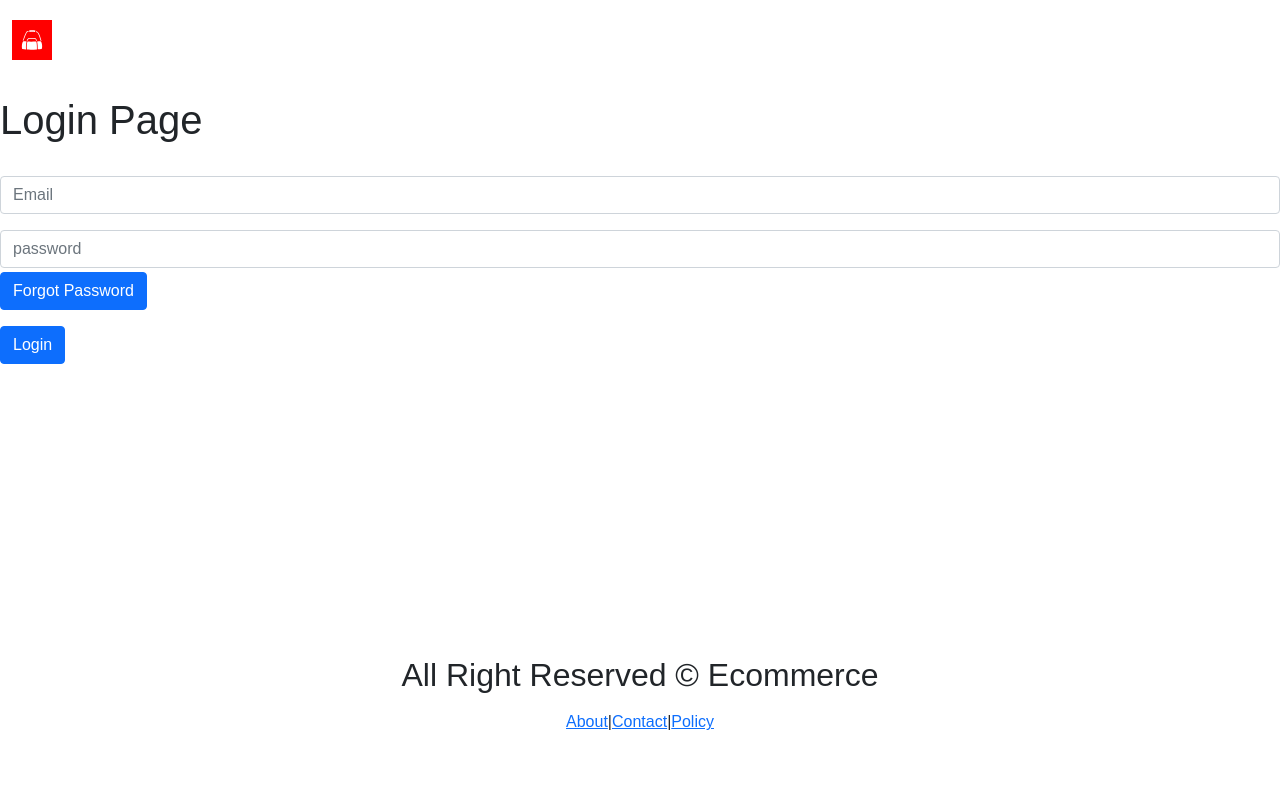
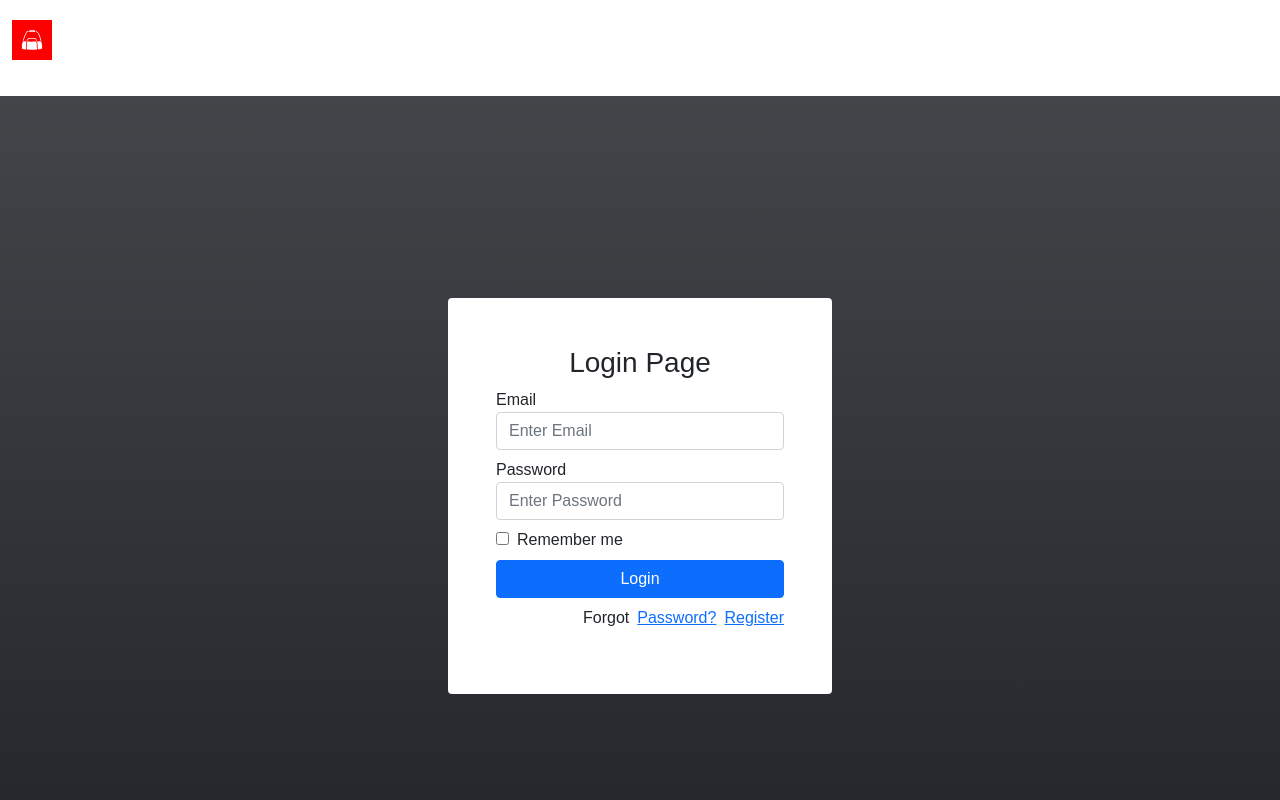
Before and after one commit to muzammildalia/tracking-app-mern, a React (Create React App) app in the folder client/: page /login in a window 1280 px wide. Shown: the top 800 px of the page. Built offline with nearby package versions, Linux system fonts and the light colour scheme.

Commit message:
Authentication

```diff
--- a/client/src/pages/Auth/Login.js
+++ b/client/src/pages/Auth/Login.js
@@ -1,18 +1,16 @@
-import React, { useState } from 'react'
-import Layout from '../../components/layouts/Layout'
-import { toast } from 'react-hot-toast'
-import axios from 'axios'
-import { useNavigate, useLocation, Link } from 'react-router-dom'
-import { useAuth } from '../../context/auth'
-
+import React, { useState } from "react";
+import Layout from "../../components/layouts/Layout";
+import { toast } from "react-hot-toast";
+import axios from "axios";
+import { useNavigate, useLocation, Link } from "react-router-dom";
+import { useAuth } from "../../context/auth";
+import "./style.css";
 const Login = () => {
   const [email, setEmail] = useState("");
   const [password, setpassword] = useState("");
-    const [auth, setAuth] = useAuth()
+  const [auth, setAuth] = useAuth();
   const navigate = useNavigate();
   const location = useLocation();
-
-
 
   const handlesubmit = async (e) => {
     e.preventDefault();
@@ -26,12 +24,11 @@ const Login = () => {
         setAuth({
           ...auth,
           user: res.data.user,
-                    token: res.data.token
+          token: res.data.token,
         });
-                localStorage.setItem('auth', JSON.stringify(res.data))
+        localStorage.setItem("auth", JSON.stringify(res.data));
         navigate(location.state || "/");
-            }
-            else {
+      } else {
         toast.error(res.data.message);
       }
     } catch (error) {
@@ -41,24 +38,82 @@ const Login = () => {
   };
   return (
     <Layout>
-            <div className='register'>
-                <h1> Login Page </h1> <br />
+      {/* <div className="register"> */}
+      <div className="login template d-flex justify-content-center align-items-center vh-100 bg-dark bg-gradient">
+        <div className="form_container 50-w p-5 rounded bg-white">
+          {/* <h1> Login Page </h1> <br /> */}
+
           <form onSubmit={handlesubmit}>
-                    <div class="mb-3">
-                        <input type="email" value={email} onChange={(e) => setEmail(e.target.value)} placeholder='Email' class="form-control" id="exampleInputEmail1" aria-describedby="emailHelp" required />
+            <h3 className="text-center"> Login Page </h3>
+            <div class="mb-2">
+              <label htmlFor="email">Email</label>
+              <input
+                type="email"
+                value={email}
+                onChange={(e) => setEmail(e.target.value)}
+                placeholder="Enter Email"
+                class="form-control"
+                id="exampleInputEmail1"
+                aria-describedby="emailHelp"
+                required
+              />
             </div>
-                    <div class="mb-1">
-                        <input type="password" value={password} onChange={(e) => setpassword(e.target.value)} placeholder='password' class="form-control" id="exampleInputPassword1" required />
+
+            <div class="mb-2">
+              <label htmlFor="password">Password</label>
+              <input
+                type="password"
+                value={password}
+                onChange={(e) => setpassword(e.target.value)}
+                placeholder="Enter Password"
+                class="form-control"
+                id="exampleInputPassword1"
+                required
+              />
             </div>
-                    <div class="mb-3">
-                        <button type="button" class="btn btn-primary" onClick={() => { navigate('/forgot-password'); }}>Forgot Password</button>
+            <div class="mb-2">
+              <input
+                type="checkbox"
+                name="custom-control custom-checkbox"
+                id="check"
+              />
+              <label htmlFor="check" className="custom-input-label ms-2">
+                Remember me
+              </label>
             </div>
-                    <button type="submit" class="btn btn-primary">Login</button>
+            {/* <div class="mb-3"> */}
+            <div class="d-grid">
+              <button type="submit" className="btn btn-primary ">
+                Login
+              </button>
+              {/* <br /> */}
+              {/* <br /> */}
+              {/*
+              <button
+                type="button"
+                class="btn btn-primary"
+                onClick={() => {
+                  navigate("/forgot-password");
+                }}
+              >
+                Forgot Password
+              </button> */}
+            </div>
+            <p className="text-end mt-2">
+              {" "}
+              Forgot
+              <Link to="/forgot-password" className="ms-2">
+                Password?
+              </Link>
+              <Link to="/Register" className="ms-2">
+                Register
+              </Link>
+            </p>
           </form>
         </div>
+      </div>
     </Layout>
-    )
-}
+  );
+};
 
-
-export default Login
+export default Login;
--- a/client/src/pages/Auth/Register.js
+++ b/client/src/pages/Auth/Register.js
@@ -1,9 +1,9 @@
-import React, { useState } from 'react'
-import Layout from '../../components/layouts/Layout'
-import { toast } from 'react-hot-toast'
-import axios from 'axios'
-import { useNavigate } from 'react-router-dom'
-
+import React, { useState } from "react";
+import Layout from "../../components/layouts/Layout";
+import { toast } from "react-hot-toast";
+import axios from "axios";
+import { Link, useNavigate } from "react-router-dom";
+import "./style.css";
 const Register = () => {
   const [name, setName] = useState("");
   const [email, setEmail] = useState("");
@@ -21,11 +21,9 @@ const Register = () => {
         { name, email, password, phone, address, answer }
       );
       if (res && res.data.success) {
-
         navigate("/login");
         toast.success(res.data.message);
-            }
-            else {
+      } else {
         toast.error(res.data.message);
       }
     } catch (error) {
@@ -35,40 +33,122 @@ const Register = () => {
   };
   return (
     <Layout>
-            <div className='register'>
-                <h1> Register Page </h1>
+      {/* <div className='register'> */}
+      <div className="signup template d-flex justify-content-center align-items-center vh-70 bg-primary">
+        <div className="form_container 50-w p-5 rounded bg-white">
+          {/* <h1> Register Page </h1> */}
           <form onSubmit={handlesubmit}>
-                    <div class="mb-3">
-                        <input type="text" value={name} onChange={(e) => setName(e.target.value)} placeholder='Name' class="form-control" id="exampleInputPassword1" required />
+            <h3 className="text-center"> Register Page </h3>
+            <label htmlFor="name">Name</label>
+            <div class="mb-2">
+              <input
+                type="text"
+                value={name}
+                onChange={(e) => setName(e.target.value)}
+                placeholder="Enter Name"
+                class="form-control"
+                id="exampleInputPassword1"
+                required
+              />
             </div>
-                    <div class="mb-3">
-                        <input type="email" value={email} onChange={(e) => setEmail(e.target.value)} placeholder='Email' class="form-control" id="exampleInputEmail1" aria-describedby="emailHelp" required />
+            <div class="mb-2">
+              <label htmlFor="email">Email</label>
+
+              <input
+                type="email"
+                value={email}
+                onChange={(e) => setEmail(e.target.value)}
+                placeholder="Email"
+                class="form-control"
+                id="exampleInputEmail1"
+                aria-describedby="emailHelp"
+                required
+              />
             </div>
-                    <div class="mb-3">
-                        <input type="password" value={password} onChange={(e) => setpassword(e.target.value)} placeholder='password' class="form-control" id="exampleInputPassword1" required />
+            <div class="mb-2">
+              <label htmlFor="password">Password</label>
+
+              <input
+                type="password"
+                value={password}
+                onChange={(e) => setpassword(e.target.value)}
+                placeholder="password"
+                class="form-control"
+                id="exampleInputPassword1"
+                required
+              />
             </div>
-                    <div class="mb-3">
-                        <input type="text" value={phone} onChange={(e) => setPhone(e.target.value)} placeholder='phone No.' class="form-control" id="exampleInputPassword1" required />
+            <div class="mb-2">
+              <label htmlFor="phone">Phone</label>
+
+              <input
+                type="text"
+                value={phone}
+                onChange={(e) => setPhone(e.target.value)}
+                placeholder="phone No."
+                class="form-control"
+                id="exampleInputPassword1"
+                required
+              />
             </div>
-                    <div class="mb-3">
-                        <input type="text" value={address} onChange={(e) => setAddress(e.target.value)} placeholder='Address' class="form-control" id="exampleInputPassword1" required />
+            <div class="mb-2">
+              <label htmlFor="address">Address</label>
+              <input
+                type="text"
+                value={address}
+                onChange={(e) => setAddress(e.target.value)}
+                placeholder="Address"
+                class="form-control"
+                id="exampleInputPassword1"
+                required
+              />
             </div>
-                    <div class="mb-3">
+            <div class="mb-2">
+              <label htmlFor="option">Select any Option Given Below</label>
+
               <div class="form-floating">
-                            <select class="form-select" id="floatingSelectGrid" aria-label="Floating label select example" required >
+                <select
+                  class="form-select"
+                  id="floatingSelectGrid"
+                  aria-label="Floating label select example"
+                  required
+                >
                   <option selected></option>
                   <option value="1">Your Favourite Teacher Name</option>
                   <option value="2">Your Favourite Sports</option>
                 </select>
-                            <label for="floatingSelectGrid">Questions For Verification</label>
+                <label for="floatingSelectGrid">
+                  Questions For Verification
+                </label>
               </div>
-                        <input type="text" value={answer} onChange={(e) => setAnswer(e.target.value)} placeholder='Answer' class="form-control" id="exampleInputPassword1" required />
+              <label htmlFor="answer">Type Your seleted Option</label>
+
+              <input
+                type="text"
+                value={answer}
+                onChange={(e) => setAnswer(e.target.value)}
+                placeholder="Answer"
+                class="form-control"
+                id="exampleInputPassword1"
+                required
+              />
             </div>
-                    <button type="submit" class="btn btn-primary">Register</button>
+            <div class="d-grid  mt-2">
+              <button type="submit" class="btn btn-primary">
+                Register
+              </button>
+            </div>
+            <p className="text-end mt-2">
+              Already Registered
+              <Link to="/login" className="ms-2">
+                Login
+              </Link>
+            </p>
           </form>
         </div>
+      </div>
     </Layout>
-    )
-}
+  );
+};
 
-export default Register
+export default Register;
--- /dev/null
+++ b/client/src/pages/Auth/style.css
@@ -0,0 +1,13 @@
+.form_container {
+  width: 30%;
+}
+@media screen and (max-width: 1000px) {
+  .form_continer {
+    width: 45%;
+  }
+}
+@media screen and (max-width: 700px) {
+  .form_continer {
+    width: 65%;
+  }
+}
--- a/package.json
+++ b/package.json
@@ -14,6 +14,7 @@
     "dotenv": "^16.0.3",
     "express": "^4.18.2",
     "jsonwebtoken": "^9.0.0",
+    "mdb-react-ui-kit": "^6.0.0",
     "mongoose": "^7.1.0",
     "morgan": "^1.10.0",
     "nodemon": "^2.0.22"
```
Also changed, not shown: 1 other file (tests, documents, lock files or other folders). Lines whose indentation alone changed are shown as unchanged.
